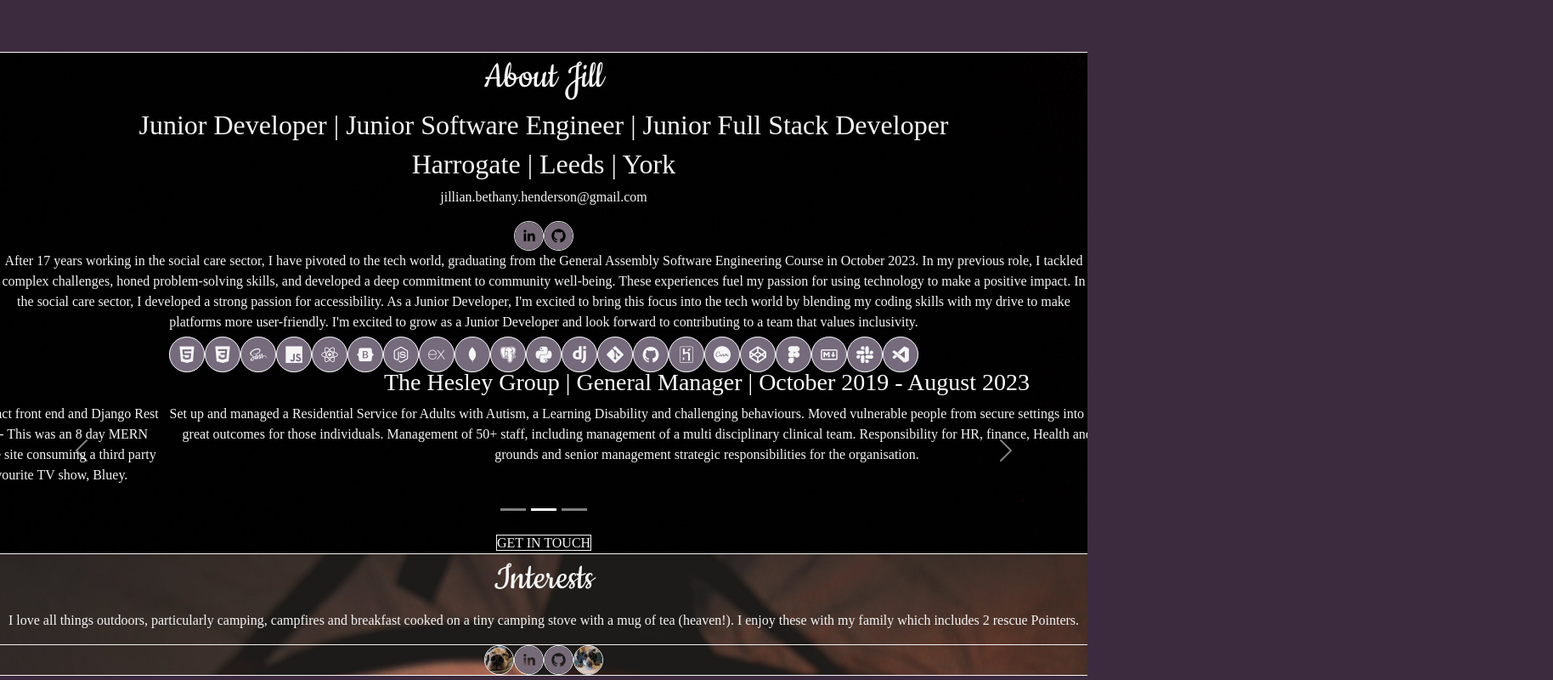
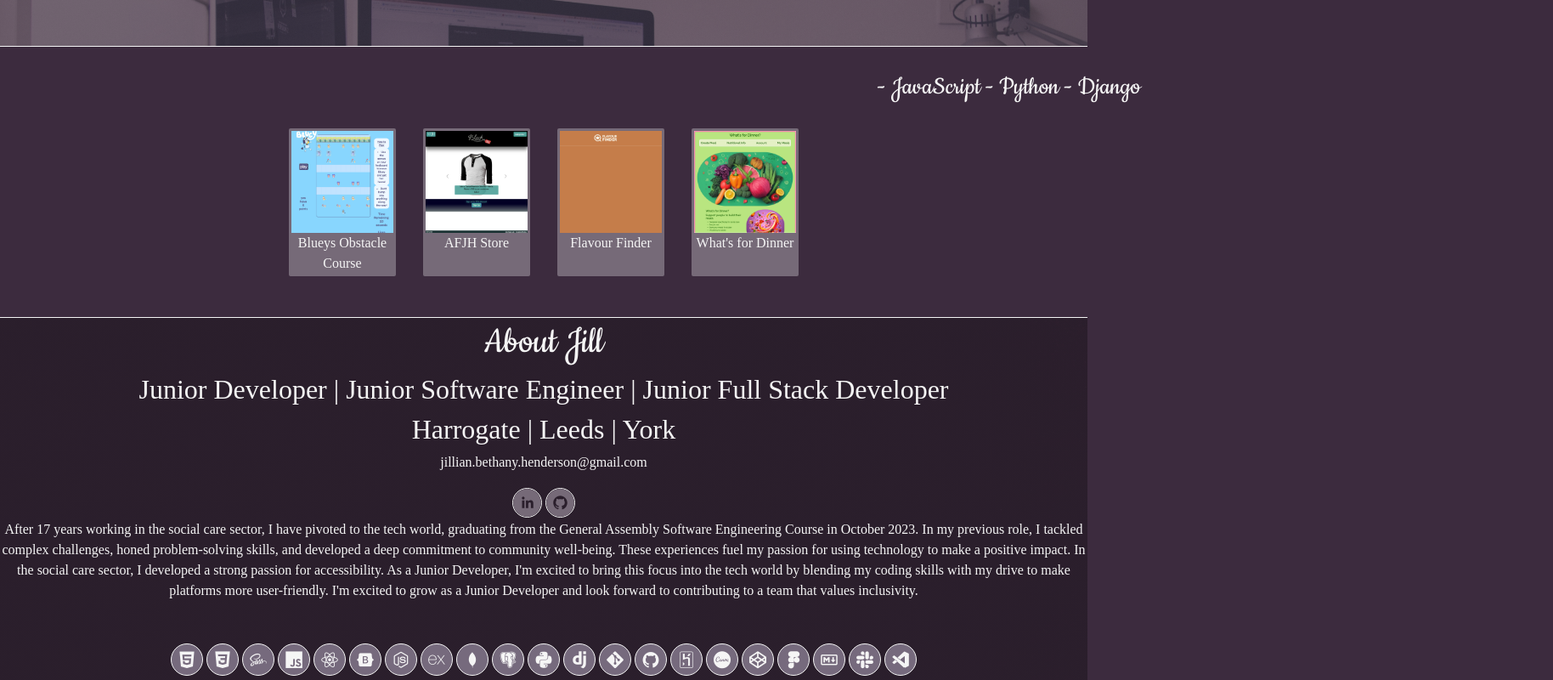
Before and after one commit to jillbmh/portfolio, a React (Create React App) app: page / in a window 1280 px wide. Shown: the part 300-1100 px from the top of the page at 85% size, 1828 px wide, since content can reach past the window. Built offline with nearby package versions, Linux system fonts and the light colour scheme; a web font is replaced by a local one.

Commit message:
styling added

```diff
--- a/src/components/About.js
+++ b/src/components/About.js
@@ -20,28 +20,29 @@ export default function About(){
             <p>
             After 17 years working in the social care sector, I have pivoted to the tech world, graduating from the General Assembly Software Engineering Course in October 2023. In my previous role, I tackled complex challenges, honed problem-solving skills, and developed a deep commitment to community well-being. These experiences fuel my passion for using technology to make a positive impact. In the social care sector, I developed a strong passion for accessibility. As a Junior Developer, I'm excited to bring this focus into the tech world by blending my coding skills with my drive to make platforms more user-friendly. I'm excited to grow as a Junior Developer and look forward to contributing to a team that values inclusivity.
             </p>
-
-            <i class="devicon-html5-plain skills-icons"></i>
-            <i class="devicon-css3-plain skills-icons"></i>
-            <i class="devicon-sass-original skills-icons"></i>
-            <i class="devicon-javascript-plain skills-icons" ></i>
-            <i class="devicon-react-original skills-icons"></i>
-            <i class="devicon-bootstrap-plain skills-icons"></i>
-            <i class="devicon-nodejs-plain skills-icons"></i>
-            <i class="devicon-express-original skills-icons"></i>
-            <i class="devicon-mongodb-plain skills-icons"></i>
-            <i class="devicon-postgresql-plain skills-icons"></i>
-            <i class="devicon-python-plain skills-icons"></i>
-            <i class="devicon-django-plain skills-icons"></i>
-            <i class="devicon-git-plain skills-icons"></i>
-            <i class="devicon-github-original skills-icons"></i>
-            <i class="devicon-heroku-original skills-icons"></i>
-            <i class="devicon-canva-original skills-icons"></i>
-            <i class="devicon-codepen-plain skills-icons"></i>
-            <i class="devicon-figma-plain skills-icons"></i>
-            <i class="devicon-markdown-original skills-icons"></i>
-            <i class="devicon-slack-plain skills-icons"></i>
-            <i class="devicon-vscode-plain skills-icons"></i>
+            <div className='icons-container'>
+                <i className="devicon-html5-plain skills-icons"></i>
+                <i className="devicon-css3-plain skills-icons"></i>
+                <i className="devicon-sass-original skills-icons"></i>
+                <i className="devicon-javascript-plain skills-icons" ></i>
+                <i className="devicon-react-original skills-icons"></i>
+                <i className="devicon-bootstrap-plain skills-icons"></i>
+                <i className="devicon-nodejs-plain skills-icons"></i>
+                <i className="devicon-express-original skills-icons"></i>
+                <i className="devicon-mongodb-plain skills-icons"></i>
+                <i className="devicon-postgresql-plain skills-icons"></i>
+                <i className="devicon-python-plain skills-icons"></i>
+                <i className="devicon-django-plain skills-icons"></i>
+                <i className="devicon-git-plain skills-icons"></i>
+                <i className="devicon-github-original skills-icons"></i>
+                <i className="devicon-heroku-original skills-icons"></i>
+                <i className="devicon-canva-original skills-icons"></i>
+                <i className="devicon-codepen-plain skills-icons"></i>
+                <i className="devicon-figma-plain skills-icons"></i>
+                <i className="devicon-markdown-original skills-icons"></i>
+                <i className="devicon-slack-plain skills-icons"></i>
+                <i className="devicon-vscode-plain skills-icons"></i>
+            </div>
             <Carousel className="carousel-container" data-bs-theme="light">
                 <Carousel.Item>
                     <Carousel.Caption>
--- a/src/components/Experience.js
+++ b/src/components/Experience.js
@@ -1,13 +1,36 @@
+import Bluey from '../images/Bluey-Game.png'
+import AFJH from '../images/AFJH.png'
+import Flavour from '../images/FF- Broken.png'
+import Dinner from '../images/Whats for Dinner.png'
+
+export default function Experience(){
 
 
-export default function Experience(){
     return (
       <section className="experience-container">
-          <div className='animation-container'>
-            <div id='animated-words' className='animated-words'>
-            - JavaScript - Python - Django
-            </div>
+        <div className='animation-container'>
+          <div className='animated-words'>
+          - JavaScript - Python - Django
           </div>
+        </div>
+        <div className="projects-container">
+          <article className="project-item">
+          <img src={Bluey} alt="Bluey-Game" style={ {height: 120, width: 120} }></img>
+          <p>Blueys Obstacle Course</p>
+          </article>
+          <article className="project-item">
+          <img src={AFJH} alt="Bluey-Game" style={ {height: 120, width: 120} }></img>
+          <p>AFJH Store</p>
+          </article>
+          <article className="project-item">
+          <img src={Flavour} alt="Bluey-Game" style={ {height: 120, width: 120} }></img>
+          <p>Flavour Finder</p>
+          </article>
+          <article className="project-item">
+          <img src={Dinner} alt="Bluey-Game" style={ {height: 120, width: 120} }></img>
+          <p>What's for Dinner</p>
+          </article>
+        </div>
       </section>
     )
   }
--- a/src/components/Interests.js
+++ b/src/components/Interests.js
@@ -6,7 +6,7 @@ export default function Interests(){
     return (
       <section className="interests-container">
         <h1>Interests</h1>
-        <p>
+        <p className="interests-text">
         I love all things outdoors, particularly camping, campfires and breakfast cooked on a tiny camping stove with a mug of tea (heaven!). I enjoy these with my family which includes 2 rescue Pointers.
         </p>
         <div className="home-page-footer">
--- a/src/styles/main.scss
+++ b/src/styles/main.scss
@@ -30,7 +30,10 @@ h1 {
     color: #F5F5F5;
     text-decoration: none;
     margin-bottom: 10px;
+    background-color: #3c2b3e6e;
+    border-radius: 2px;
     cursor: pointer;
+    padding: .4rem;
 }
 
 .contact-button:hover {
@@ -38,9 +41,6 @@ h1 {
     color: #3C2B3E;
     border-color: #3C2B3E;
 }
-// p {
-
-// }
 
 section {
     border-bottom: solid;
@@ -53,6 +53,7 @@ section {
     border-color: #F5F5F5;
     border-radius: 360px;
     border-width: thin;
+    margin: 2px;
 }
 
 .icons:hover {
@@ -60,46 +61,17 @@ section {
 }
 
 .intro-container {
-    background-image: url('../images/desk-coffee.jpg');
-    background-size: cover;
-    .profile-photo {
-        max-width: 7rem;
-        border-radius: 360px;
-    }
+    background: linear-gradient(0deg, rgba(60, 43, 62, 0.7), rgba(60, 43, 62, 0.7)), url('../images/desk-coffee.jpg');
+    background-size:cover;
 }
 
+
 .about-container {
-    background-image: url('../images/dark-theme-laptop.jpg');
+    background: linear-gradient(0deg, rgba(60, 43, 62, 0.7), rgba(60, 43, 62, 0.7)), url('../images/dark-theme-laptop.jpg');
     background-size: cover;
 }
 
 .interests-container {
-    background-image: url('../images/camping.jpg');
+    background: linear-gradient(0deg, rgba(60, 43, 62, 0.7), rgba(60, 43, 62, 0.7)), url('../images/camping.jpg');
     background-size: cover;
 }
-
-.home-page-footer {
-    border-top: solid;
-    border-color: #F5F5F5;
-    border-width: 0.2px;
-}
-
-.carousel {
-    font-size: 1rem;
-    color: black;
-    min-height: 15vh;
-    .carousel-caption {
-        position: relative;
-    }
-}
-
-.skills-icons {
-    border-radius: 360px;
-    font-size: 20px;
-    padding: 10px;
-    border-style: solid;
-    border-color: #F5F5F5;
-    background-color: #766a7d;
-    border-width: thin;
-    color: #F5F5F5;
-}
--- a/src/styles/partials/about.scss
+++ b/src/styles/partials/about.scss
@@ -0,0 +1,27 @@
+.carousel {
+    font-size: 1rem;
+    color: black;
+    min-height: 15vh;
+    .carousel-caption {
+        position: relative;
+    }
+}
+
+.icons-container {
+    display: flex;
+    flex-wrap: wrap;
+    justify-content: center;
+    margin-top: 3rem;
+    margin-bottom: 3rem;
+.skills-icons {
+    border-radius: 360px;
+    font-size: 20px;
+    padding: 8px;
+    border-style: solid;
+    border-color: #F5F5F5;
+    background-color: #766a7d;
+    border-width: thin;
+    color: #F5F5F5;
+    margin: 2px;
+    }
+}
--- a/src/styles/partials/experience.scss
+++ b/src/styles/partials/experience.scss
@@ -4,30 +4,17 @@
 
 .animation-container {
     position: relative;
-
-  #animated-words,
-  .hero-heading {
-    position: absolute;
-    top: 50%;
-    left: 50%;
-    transform-style: preserve-3d;
-    will-change: transform;
-  }
   .animated-words {
     font-family: 'Cookie';
     max-width: 100vw;
-    font-size: 30px;
-    padding-top: 100px;
-  }
-  #animated-words {
-    left: 0;
+    font-size: 2rem;
+    position: relative;
+    top: 3rem;
+    transform-style: preserve-3d;
+    will-change: transform;
     transform: translate3d(0%, -50%, 0px) scale3d(1, 1, 1) rotateX(0deg) rotateY(0deg) rotateZ(0deg) skew(0deg, 0deg);
     opacity: 1;
-    animation: scrollText 10s linear infinite;
-  }
-
-  .hero-heading {
-    transform: translate3d(-50%, -50%, 0px) scale3d(1, 1, 1) rotateX(0deg) rotateY(0deg) rotateZ(0deg) skew(0deg, 0deg);
+    animation: scrollText 20s linear infinite;
   }
 
   @keyframes scrollText {
@@ -38,3 +25,23 @@
     left: -100%;
     }
   }}
+
+  .projects-container {
+    display: flex;
+    justify-content: center;
+    flex-wrap: wrap;
+    margin-top: 2rem;
+    margin-bottom: 2rem;
+    .project-item{
+    border-style: solid;
+    border-radius: 2px;
+    margin: 1rem;
+    border-color: #766a78;
+    background-color: #766a78;
+    p {
+      margin-bottom: 0;
+      max-width: 120px;
+      margin-top: 0;
+    }
+    }
+  }
--- a/src/styles/partials/footer.scss
+++ b/src/styles/partials/footer.scss
@@ -0,0 +1,5 @@
+.home-page-footer {
+    border-top: solid;
+    border-color: #F5F5F5;
+    border-width: 0.2px;
+}
--- a/src/styles/partials/header.scss
+++ b/src/styles/partials/header.scss
@@ -0,0 +1,10 @@
+.header-nav {
+    padding: 0.3rem;
+    a {
+        text-decoration: none;
+        color: #F5F5F5;
+    }
+    a:hover {
+        text-decoration: underline;
+    }
+}
--- a/src/styles/partials/interests.scss
+++ b/src/styles/partials/interests.scss
@@ -0,0 +1,13 @@
+.interests-container {
+    h1 {
+        padding-top: 4rem;
+    }
+    p {
+        padding: 5rem;
+    }
+}
+
+.profile-photo {
+    max-width: 6rem;
+    border-radius: 360px;
+}
--- a/src/styles/partials/intro.scss
+++ b/src/styles/partials/intro.scss
@@ -0,0 +1,3 @@
+.intro-container {
+    min-height:40vh;
+}
```
